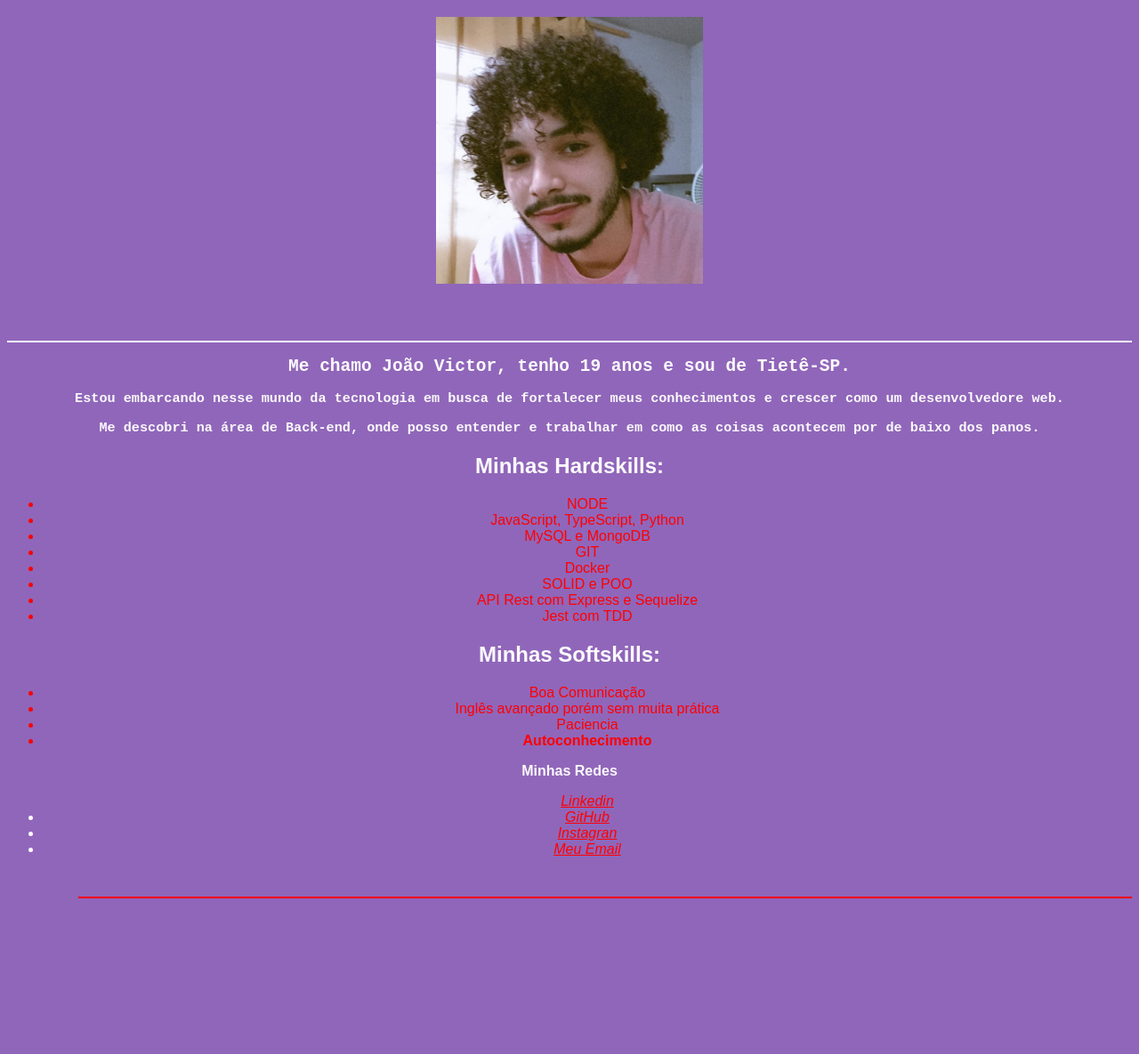
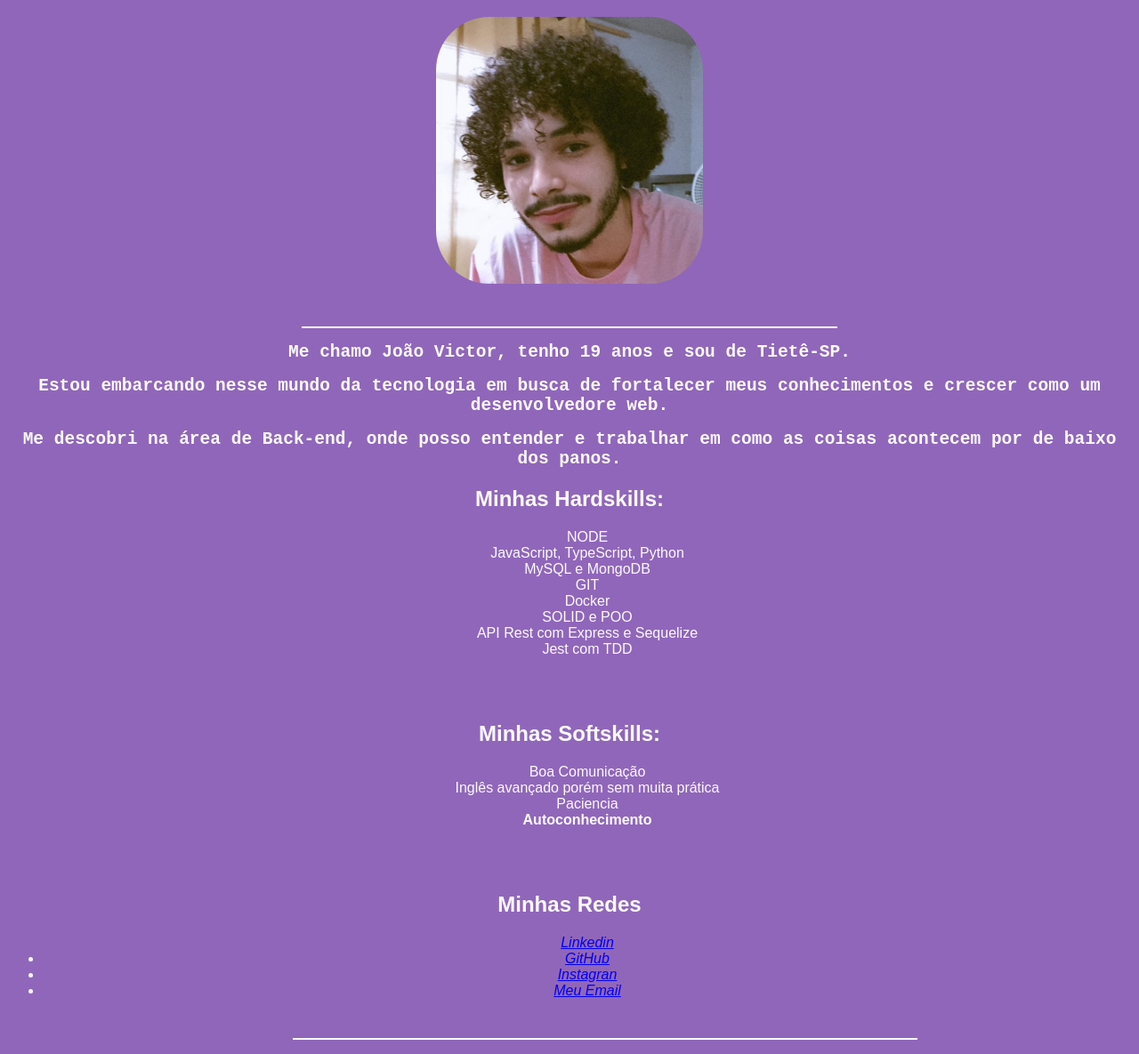
Before and after one commit to DearJao/DearJao.github.io, a plain HTML site: page index.html in a window 1280 px wide. Shown: the part 61-1246 px from the top of the page at 89% size. Before the commit the page ends 1087 px from the top, so only its background shows below. Drawn offline with Linux system fonts and the light colour scheme.

Commit message:
Update index.html

```diff
--- a/index.html
+++ b/index.html
@@ -26,7 +26,6 @@
 		}
 
 		.blog{
-			color: red;
 			font-style: italic;
 		}
 
@@ -35,11 +34,11 @@
 		}
 
 		.list{
-			color: red;
+			list-style: none;
 		}
 
 		.foto{
-
+			border-radius: 20%;
 		}
 
 
@@ -51,17 +50,18 @@
 
 <body>
     <h1 class="title" id="inicio"> João Victor Vieira Rodrigues </h1>
-    <p><img class="foto" src="FotoPortofolioWeb.jpg"
-    width="300px" alt="foto de João Victor"> </p>
+    <div>
+	<img class="foto" src="FotoPortofolioWeb.jpg" width="300px" alt="foto de João Victor">
+    </div>
 
     <br>
     <br>
 
-    <hr color="white" >
+    <hr color="white" width="600px">
 
     <h2 class="title2" id="sobre"> Me chamo João Victor, tenho 19 anos e sou de Tietê-SP. </h2>
-    <h3 class="title2" id="sobre"> Estou embarcando nesse mundo da tecnologia em busca de fortalecer meus conhecimentos e crescer como um desenvolvedore web. </h3>
-    <h3 class="title2" id="sobre"> Me descobri na área de Back-end, onde posso entender e trabalhar em como as coisas acontecem por de baixo dos panos. </h3>
+    <h2 class="title2" id="sobre"> Estou embarcando nesse mundo da tecnologia em busca de fortalecer meus conhecimentos e crescer como um desenvolvedore web. </h2>
+    <h2 class="title2" id="sobre"> Me descobri na área de Back-end, onde posso entender e trabalhar em como as coisas acontecem por de baixo dos panos. </h2>
 
     <h2> <strong> Minhas Hardskills: </strong> </h2>
 	<ul class="list">
@@ -76,16 +76,22 @@
 
     	</ul>
 
+    <br>
+    <br>
+
 
     <h2> <strong> Minhas Softskills: </strong> </h2>
 	<ul class="list">
-   <li> Boa Comunicação </li>
-   <li> Inglês avançado porém sem muita prática </li>
-   <li> Paciencia </li>
-   <li class="important"> Autoconhecimento </li>
-    </ul>
+	   <li> Boa Comunicação </li>
+	   <li> Inglês avançado porém sem muita prática </li>
+	   <li> Paciencia </li>
+	   <li class="important"> Autoconhecimento </li>
+    	</ul>
 
-<p id="blog prefrerido"> <strong> Minhas Redes </strong> </p>
+    <br>
+    <br>
+
+<h2 id="blog prefrerido"> <strong> Minhas Redes </strong> </h2>
 
 	    <ul class="list>
 	    <li> <a class="blog" target="_blank" href="https://www.linkedin.com/in/jo%C3%A3o-victor-r"> Linkedin </a> </li>
@@ -98,7 +104,7 @@
 <br>
 <br>
 
-<hr color="red">
+<hr color="white" width="700px">
 
 
 <!-- Code injected by live-server -->
```
